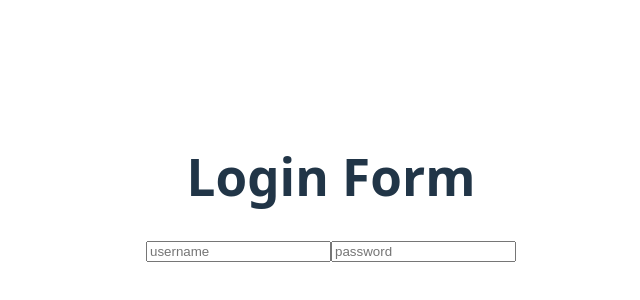
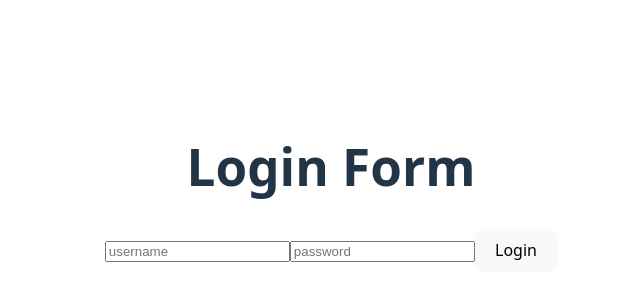
Before and after one commit to abhi091020/NewTestGitProject, a React (Vite) app: page / in a window 1280 px wide. Shown: the part 212-512 px from the top of the page, without its empty margins (309-949 px from the left). Built offline with nearby package versions, Linux system fonts and the light colour scheme.

Commit message:
Add Login Button

```diff
--- a/src/Login.jsx
+++ b/src/Login.jsx
@@ -16,6 +16,7 @@ export default function Login() {
         placeholder="password"
         onChange={(e) => setPassword(e.target.value)}
       />
+      <button>Login</button>
     </div>
   );
 }
```
